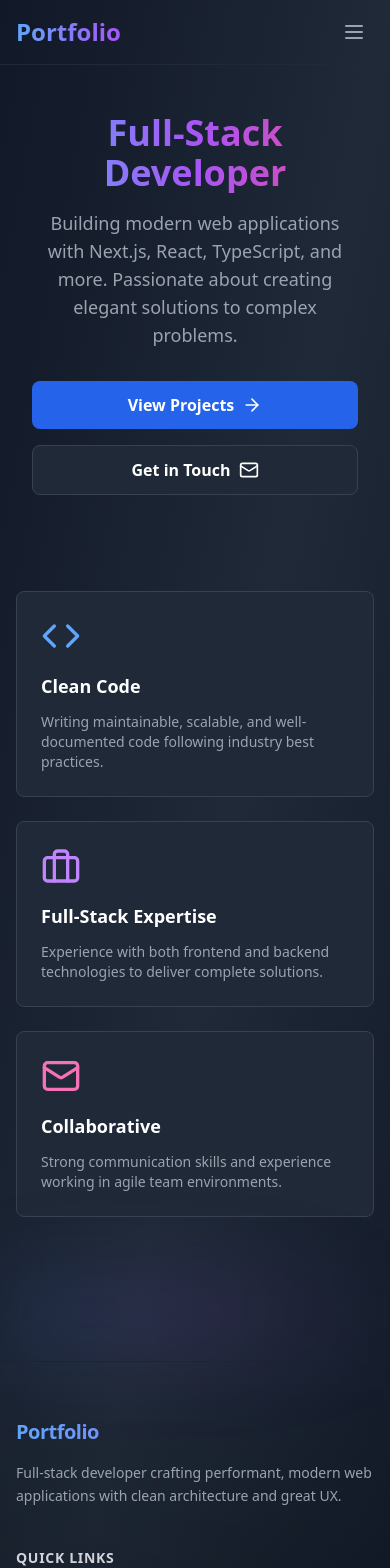
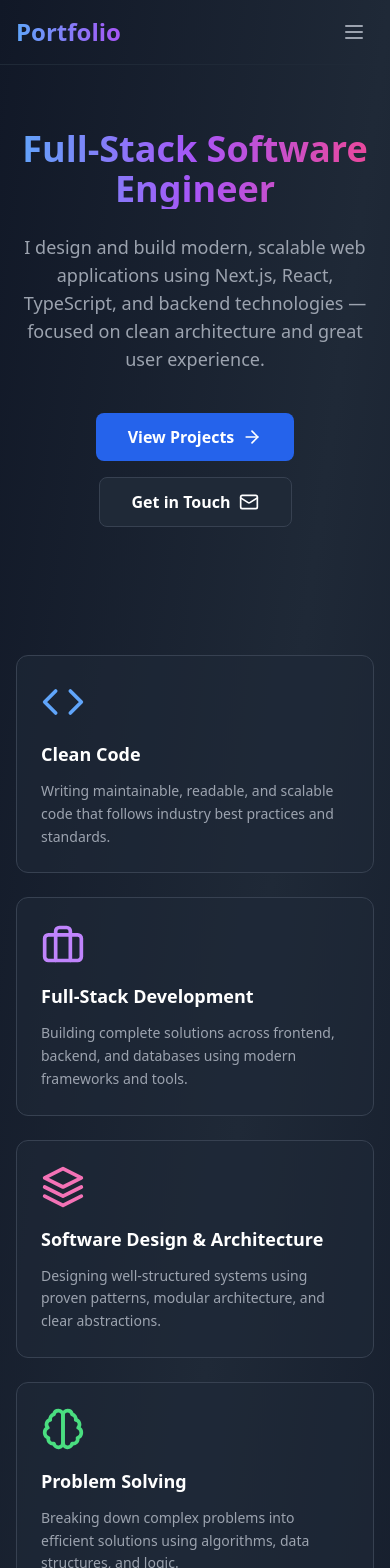
Before and after one commit to tinoe0404/portfolio, a Next.js app: page / in a window 390 px wide. Shown: the top 1568 px of the page. Built offline with nearby package versions, Linux system fonts and the light colour scheme.

Commit message:
feat: make case studies page mobile responsive

```diff
--- a/app/page.tsx
+++ b/app/page.tsx
@@ -1,37 +1,98 @@
 // ============================================================
-// FILE: app/page.tsx (Updated - Mobile Responsive)
+// FILE: app/page.tsx (Rewritten – Modern, Scalable)
 // ============================================================
 import Link from 'next/link';
-import { ArrowRight, Code, Briefcase, Mail } from 'lucide-react';
+import {
+  ArrowRight,
+  Code,
+  Briefcase,
+  Mail,
+  Layers,
+  Brain,
+  Server,
+} from 'lucide-react';
+
 import PublicNav from '@/components/PublicNav';
 import { Footer } from '@/components/Footer';
+import HeroProfile from '@/components/HeroProfile';
+
+const skills = [
+  {
+    title: 'Clean Code',
+    description:
+      'Writing maintainable, readable, and scalable code that follows industry best practices and standards.',
+    icon: Code,
+    color: 'text-blue-400',
+  },
+  {
+    title: 'Full-Stack Development',
+    description:
+      'Building complete solutions across frontend, backend, and databases using modern frameworks and tools.',
+    icon: Briefcase,
+    color: 'text-purple-400',
+  },
+  {
+    title: 'Software Design & Architecture',
+    description:
+      'Designing well-structured systems using proven patterns, modular architecture, and clear abstractions.',
+    icon: Layers,
+    color: 'text-pink-400',
+  },
+  {
+    title: 'Problem Solving',
+    description:
+      'Breaking down complex problems into efficient solutions using algorithms, data structures, and logic.',
+    icon: Brain,
+    color: 'text-green-400',
+  },
+  {
+    title: 'Scalable Systems',
+    description:
+      'Building systems that scale reliably with performance, security, and maintainability in mind.',
+    icon: Server,
+    color: 'text-yellow-400',
+  },
+  {
+    title: 'Collaboration & Communication',
+    description:
+      'Working effectively in teams, communicating ideas clearly, and contributing in agile environments.',
+    icon: Mail,
+    color: 'text-cyan-400',
+  },
+];
 
 export default function HomePage() {
   return (
+
+
     <div className="min-h-screen bg-gradient-to-br from-gray-900 via-gray-800 to-gray-900">
       <PublicNav />
 
-      {/* Hero Section */}
-      <section className="max-w-7xl mx-auto px-4 sm:px-6 lg:px-8 py-12 sm:py-20">
+      {/* ================= HERO ================= */}
+      <section className="max-w-7xl mx-auto px-4 sm:px-6 lg:px-8 py-16 sm:py-24">
         <div className="text-center">
-          <h1 className="text-4xl sm:text-5xl md:text-6xl font-bold mb-4 sm:mb-6 bg-gradient-to-r from-blue-400 via-purple-500 to-pink-500 bg-clip-text text-transparent">
-            Full-Stack Developer
+          <h1 className="text-4xl sm:text-5xl md:text-6xl font-bold mb-6 bg-gradient-to-r from-blue-400 via-purple-500 to-pink-500 bg-clip-text text-transparent">
+            Full-Stack Software Engineer
           </h1>
-          <p className="text-lg sm:text-xl md:text-2xl text-gray-400 mb-8 sm:mb-12 max-w-3xl mx-auto px-4">
-            Building modern web applications with Next.js, React, TypeScript, and more.
-            Passionate about creating elegant solutions to complex problems.
+
+          <p className="text-lg sm:text-xl md:text-2xl text-gray-400 mb-10 max-w-3xl mx-auto">
+            I design and build modern, scalable web applications using
+            Next.js, React, TypeScript, and backend technologies — focused on
+            clean architecture and great user experience.
           </p>
-          <div className="flex flex-col sm:flex-row items-center justify-center gap-4 px-4">
+
+          <div className="flex flex-col sm:flex-row items-center justify-center gap-4">
             <Link
               href="/projects"
-              className="w-full sm:w-auto flex items-center justify-center gap-2 px-8 py-3 bg-blue-600 hover:bg-blue-700 rounded-lg transition-colors font-semibold"
+              className="flex items-center justify-center gap-2 px-8 py-3 rounded-lg bg-blue-600 hover:bg-blue-700 transition-colors font-semibold"
             >
               View Projects
               <ArrowRight className="w-5 h-5" />
             </Link>
+
             <Link
               href="/contact"
-              className="w-full sm:w-auto flex items-center justify-center gap-2 px-8 py-3 bg-gray-800 hover:bg-gray-700 border border-gray-700 rounded-lg transition-colors font-semibold"
+              className="flex items-center justify-center gap-2 px-8 py-3 rounded-lg border border-gray-700 bg-gray-800 hover:bg-gray-700 transition-colors font-semibold"
             >
               Get in Touch
               <Mail className="w-5 h-5" />
@@ -40,30 +101,25 @@ export default function HomePage() {
         </div>
       </section>
 
-      {/* Features */}
-      <section className="max-w-7xl mx-auto px-4 sm:px-6 lg:px-8 py-12 sm:py-20">
-        <div className="grid grid-cols-1 md:grid-cols-3 gap-6 sm:gap-8">
-          <div className="bg-gray-800 border border-gray-700 rounded-lg p-6 sm:p-8">
-            <Code className="w-10 h-10 sm:w-12 sm:h-12 text-blue-400 mb-4" />
-            <h3 className="text-lg sm:text-xl font-bold mb-3 text-white">Clean Code</h3>
-            <p className="text-sm sm:text-base text-gray-400">
-              Writing maintainable, scalable, and well-documented code following industry best practices.
-            </p>
-          </div>
-          <div className="bg-gray-800 border border-gray-700 rounded-lg p-6 sm:p-8">
-            <Briefcase className="w-10 h-10 sm:w-12 sm:h-12 text-purple-400 mb-4" />
-            <h3 className="text-lg sm:text-xl font-bold mb-3 text-white">Full-Stack Expertise</h3>
-            <p className="text-sm sm:text-base text-gray-400">
-              Experience with both frontend and backend technologies to deliver complete solutions.
-            </p>
-          </div>
-          <div className="bg-gray-800 border border-gray-700 rounded-lg p-6 sm:p-8">
-            <Mail className="w-10 h-10 sm:w-12 sm:h-12 text-pink-400 mb-4" />
-            <h3 className="text-lg sm:text-xl font-bold mb-3 text-white">Collaborative</h3>
-            <p className="text-sm sm:text-base text-gray-400">
-              Strong communication skills and experience working in agile team environments.
-            </p>
-          </div>
+      {/* ================= SKILLS ================= */}
+      <section className="max-w-7xl mx-auto px-4 sm:px-6 lg:px-8 py-16 sm:py-24">
+        <div className="grid grid-cols-1 sm:grid-cols-2 lg:grid-cols-3 gap-6 sm:gap-8">
+          {skills.map(({ title, description, icon: Icon, color }) => (
+            <div
+              key={title}
+              className="group rounded-xl border border-gray-700 bg-gray-800/60 p-6 sm:p-8 transition-all hover:border-gray-600 hover:bg-gray-800"
+            >
+              <Icon
+                className={`w-11 h-11 mb-4 ${color} transition-transform group-hover:scale-110`}
+              />
+              <h3 className="text-lg sm:text-xl font-semibold text-white mb-3">
+                {title}
+              </h3>
+              <p className="text-sm sm:text-base text-gray-400 leading-relaxed">
+                {description}
+              </p>
+            </div>
+          ))}
         </div>
       </section>
 
--- /dev/null
+++ b/components/HeroProfile.tsx
@@ -0,0 +1,31 @@
+import Image from 'next/image';
+
+export default function HeroProfile() {
+  return (
+    <section className="relative flex items-center justify-center min-h-[70vh] bg-gradient-to-b from-black via-gray-900 to-gray-800">
+      <div className="text-center px-4">
+        {/* Profile Image */}
+        <div className="mx-auto mb-6 w-36 h-36 sm:w-44 sm:h-44 rounded-full ring-4 ring-gray-700 overflow-hidden shadow-xl">
+          <Image
+            src="/profile.jpg" // 👈 replace with your image
+            alt="Profile picture"
+            width={176}
+            height={176}
+            className="object-cover"
+            priority
+          />
+        </div>
+
+        {/* Name */}
+        <h1 className="text-4xl sm:text-5xl md:text-6xl font-bold text-white">
+          Tinotenda Chandengenda
+        </h1>
+
+        {/* Subtitle */}
+        <p className="mt-4 text-gray-400 text-lg sm:text-xl max-w-xl mx-auto">
+          Full-Stack Software Engineer building scalable, modern web applications
+        </p>
+      </div>
+    </section>
+  );
+}
```
Also changed, not shown: app/case-studies/page.tsx (+48 -35 lines).
